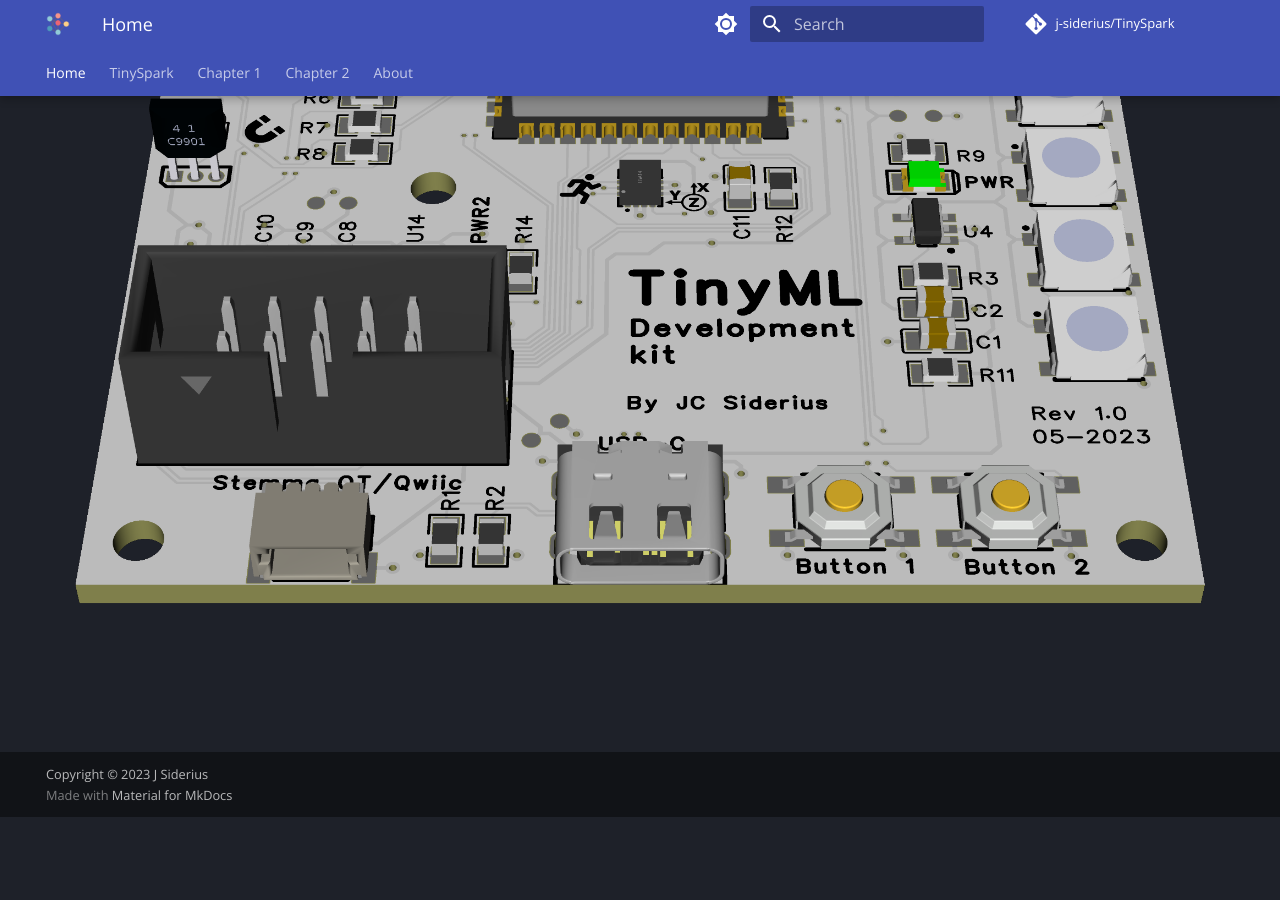
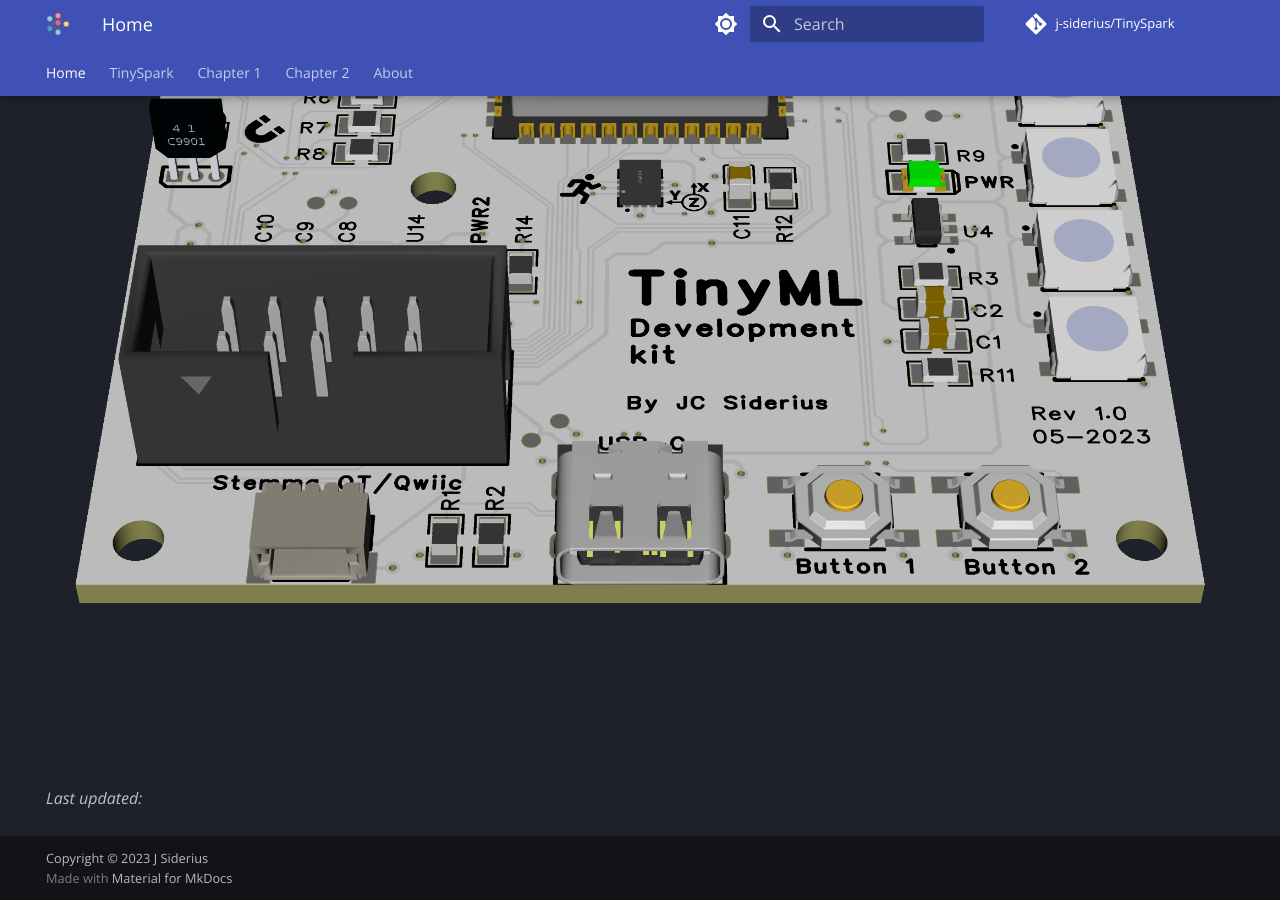
Before and after one commit to j-siderius/TinySpark, an MkDocs documentation site: the page built from docs/index.md, in a window 1280 px wide and 900 px high, scrolled down 776 px. Built offline with MkDocs 1.6.1 and Material for MkDocs 9.7.7, drawn with Linux system fonts in a browser that asks for light colours; comment, search, counter and statistics services are not loaded; before the commit the page ends 1593 px from its top, so only the background shows below that.

Commit message:
added last updated message

```diff
--- a/docs/index.md
+++ b/docs/index.md
@@ -26,3 +26,7 @@
 
 <!-- sources -->
 [Tensorflow]: https://www.tensorflow.org/overview
+
+<br>
+<script>fetch("https://api.github.com/repos/j-siderius/TinySpark/commits?per_page=1").then((t=>t.json())).then((t=>{datetime=new Date(t[0].commit.author.date),document.getElementById("lastupdate").innerHTML=datetime.toUTCString()}));</script>
+<i>Last updated: <span id=lastupdate></span></i>
```
